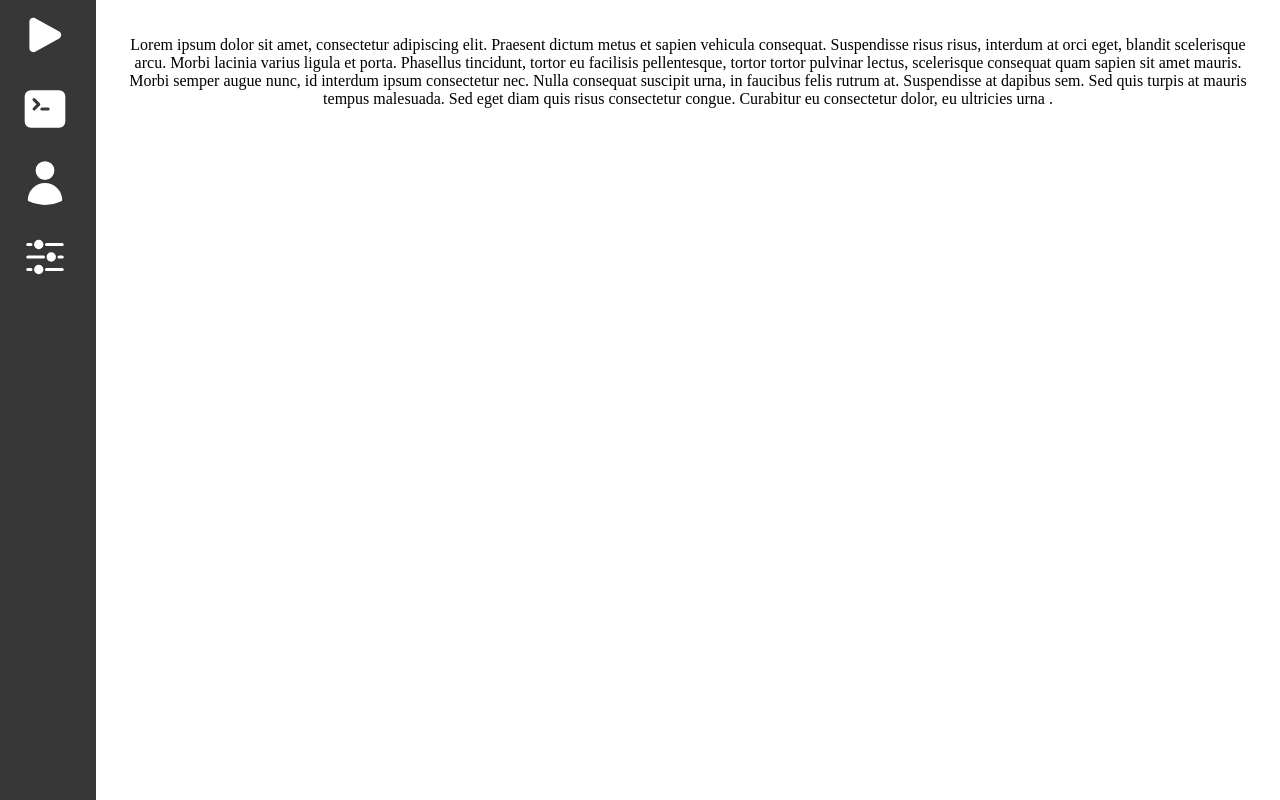
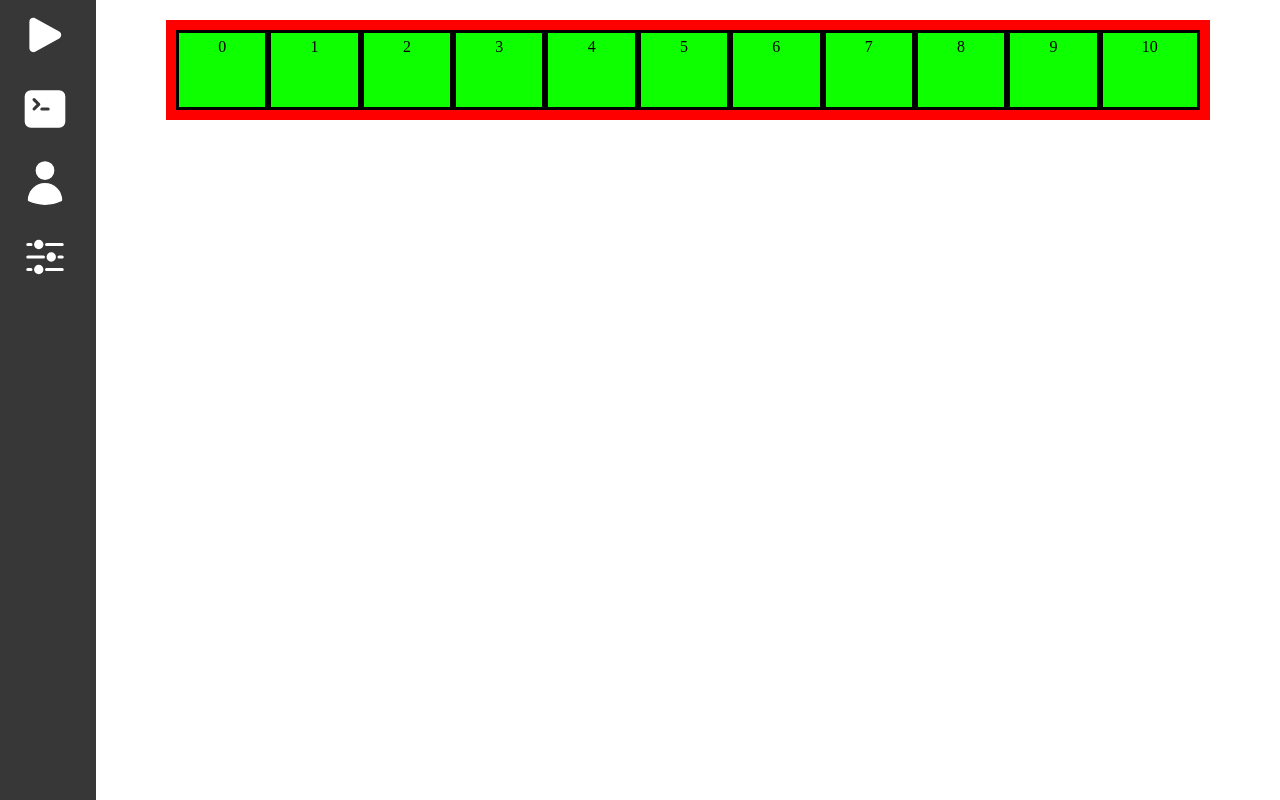
Before and after one commit to Haranana/Turing-Machine-Simulator-Frontend, a React (Vite) app: page /index in a window 1280 px wide. Built offline with nearby package versions, Linux system fonts and the light colour scheme.

Commit message:
added base of tape component

```diff
--- /dev/null
+++ b/src/features/Tape/Tape.tsx
@@ -0,0 +1,36 @@
+import "./tape.css"
+
+
+export type TapeSymbol = string;          // usually a singe char
+export type Tape   = Map<number, TapeSymbol>;
+
+export interface TapeState {
+  head: number;
+  tape: Tape;                  //only non empty ones!
+}
+
+interface TapeViewInput{
+    tapeState: TapeState;
+}
+
+export const TapeView = ({ tapeState }: TapeViewInput) => {
+  const radius = 10; //how many cells are shown at one given time
+  const cells = [];
+
+  for (let i = tapeState.head - radius; i <= tapeState.head + radius; i++) {
+    const value : TapeSymbol | undefined = tapeState.tape.get(i);
+    if (value != null){
+        cells.push(
+            <div key={i} className="tape-cell">
+                {value}
+            </div>
+            );
+        }
+    }
+
+  return (
+    <div className="tape">
+      {cells}
+    </div>
+  );
+};
--- /dev/null
+++ b/src/features/Tape/tape.css
@@ -0,0 +1,17 @@
+.tape{
+    display: flex;
+    background-color: var(--color-debug-1);
+    padding: 10px;
+    min-width: 80vw;
+    min-height: 10vh;
+    align-items: stretch;
+    justify-content: center;
+}
+
+.tape-cell{
+    background-color: var(--color-debug-2);
+    padding: 5px;
+    border: solid 3px;
+    flex-grow: 1;
+    align-items: center;
+}
--- a/src/index.css
+++ b/src/index.css
@@ -8,6 +8,7 @@
   --color-primary-3: #606060;
   --color-primary-4: #373737;
   --color-debug-1: red;
+  --color-debug-2: rgb(13, 255, 0);
 
   --font-main: "Gill Sans", system-ui, -apple-system, "Segoe UI", Roboto, Arial, sans-serif;
 }
--- a/src/pages/SimulatorPage.tsx
+++ b/src/pages/SimulatorPage.tsx
@@ -1,15 +1,25 @@
 import './page.css';
+import {TapeView} from "../features/Tape/Tape.tsx"
+import type { TapeState, TapeSymbol, Tape } from "../features/Tape/Tape.tsx"
+
+function prepData(){
+    const tapeMockInput: TapeState = {
+        head: 0 ,
+        tape: new Map<number, TapeSymbol>(),
+        };
+
+    for(let i=0; i<100; i++){
+        tapeMockInput.tape.set(i, i.toString());
+    }
+
+    return tapeMockInput;
+}
+
 
 export default  function SimulatorPage() {
     return(
         <div className="page">
-            <p>Lorem ipsum dolor sit amet, consectetur adipiscing elit. Praesent dictum metus et sapien vehicula consequat.
-                 Suspendisse risus risus, interdum at orci eget, blandit scelerisque arcu. Morbi lacinia varius ligula et porta.
-                  Phasellus tincidunt, tortor eu facilisis pellentesque, tortor tortor pulvinar lectus, scelerisque consequat quam sapien sit amet mauris.
-                   Morbi semper augue nunc, id interdum ipsum consectetur nec. Nulla consequat suscipit urna, in faucibus felis rutrum at.
-                 Suspendisse at dapibus sem. Sed quis turpis at mauris tempus malesuada. Sed eget diam quis risus consectetur congue.
-                  Curabitur eu consectetur dolor, eu ultricies urna
-                  .</p>
+            <TapeView tapeState={prepData()}></TapeView>
         </div>
     );
 }
--- a/src/pages/login-page.css
+++ b/src/pages/login-page.css
@@ -2,16 +2,21 @@
 /*login window*/
 .login-window{
     display: flex;
-    background-color: var(--color-bg-2);
+
     width: 30vw;
     height: 70vh;
     align-self: center;
     flex-direction: column;
     align-items: center;
-    box-shadow: 3px 3px 7px 7px rgba(0, 0, 0, 0.316);
-    border-radius: 50px;
+
+
+
     padding-top: 7vh;
     font-family: var(--font-main);
+
+        box-shadow: 3px 3px 7px 7px rgba(0, 0, 0, 0.316);
+    border-radius: 50px;
+    background-color: var(--color-bg-2);
 }
 
 /*header*/
```
